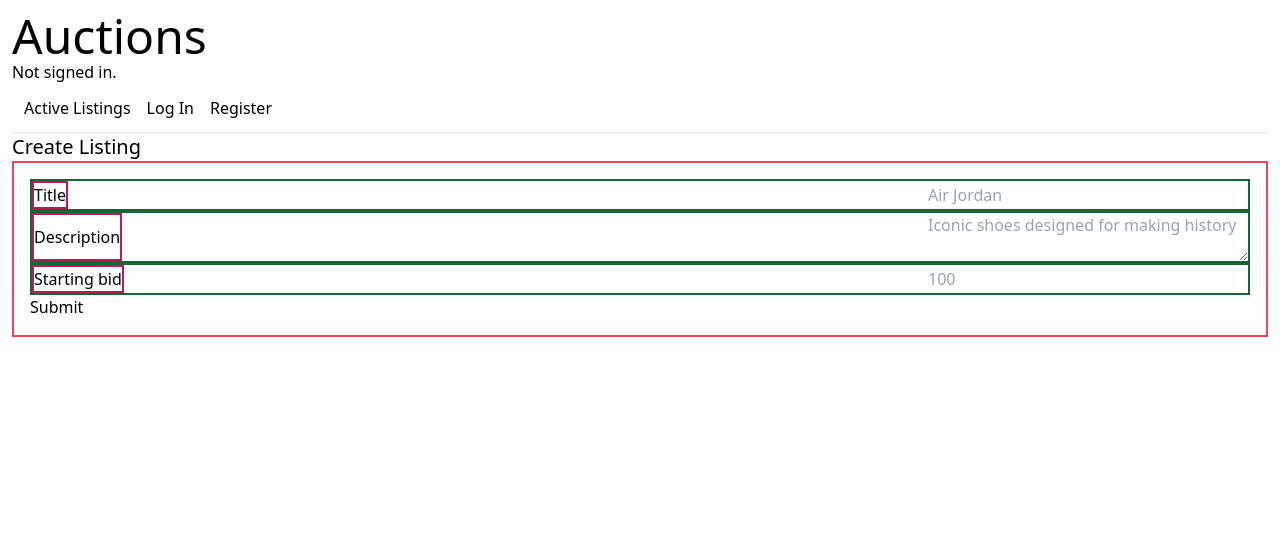
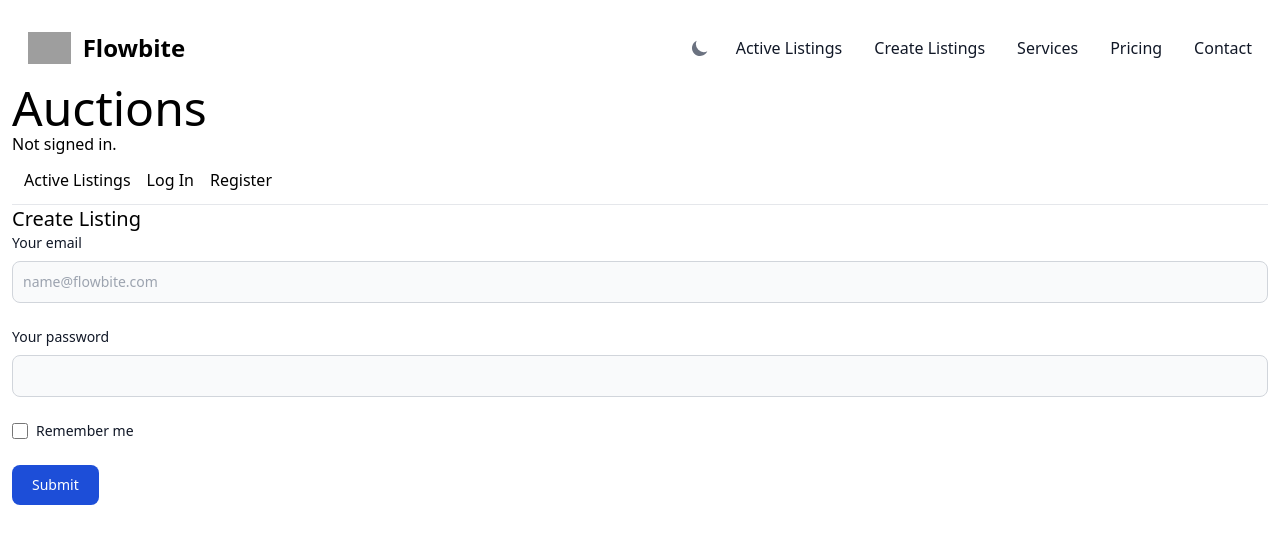
Before and after one commit to david-borja/commerce, a Django app: page /create in a window 1280 px wide. Shown: the top 544 px of the page. Run offline with Django 3.2, Linux system fonts and the light colour scheme; some libraries are stand-ins or nearby versions; grey boxes are pictures that could not be loaded.

Commit message:
add: dark mode and navbar set up

```diff
--- a/auctions/static/auctions/styles.css
+++ /dev/null
@@ -1,3 +0,0 @@
-body {
-    padding: 10px;
-}
--- /dev/null
+++ b/auctions/templates/auctions/components/dark-theme-button.html
@@ -0,0 +1,30 @@
+<button
+  id="theme-toggle"
+  type="button"
+  class="text-gray-500 dark:text-gray-400 hover:bg-gray-100 dark:hover:bg-gray-700 focus:outline-none focus:ring-4 focus:ring-gray-200 dark:focus:ring-gray-700 rounded-lg text-sm p-2.5"
+>
+  <svg
+    id="theme-toggle-dark-icon"
+    class="hidden w-5 h-5"
+    fill="currentColor"
+    viewBox="0 0 20 20"
+    xmlns="http://www.w3.org/2000/svg"
+  >
+    <path
+      d="M17.293 13.293A8 8 0 016.707 2.707a8.001 8.001 0 1010.586 10.586z"
+    ></path>
+  </svg>
+  <svg
+    id="theme-toggle-light-icon"
+    class="hidden w-5 h-5"
+    fill="currentColor"
+    viewBox="0 0 20 20"
+    xmlns="http://www.w3.org/2000/svg"
+  >
+    <path
+      d="M10 2a1 1 0 011 1v1a1 1 0 11-2 0V3a1 1 0 011-1zm4 8a4 4 0 11-8 0 4 4 0 018 0zm-.464 4.95l.707.707a1 1 0 001.414-1.414l-.707-.707a1 1 0 00-1.414 1.414zm2.12-10.607a1 1 0 010 1.414l-.706.707a1 1 0 11-1.414-1.414l.707-.707a1 1 0 011.414 0zM17 11a1 1 0 100-2h-1a1 1 0 100 2h1zm-7 4a1 1 0 011 1v1a1 1 0 11-2 0v-1a1 1 0 011-1zM5.05 6.464A1 1 0 106.465 5.05l-.708-.707a1 1 0 00-1.414 1.414l.707.707zm1.414 8.486l-.707.707a1 1 0 01-1.414-1.414l.707-.707a1 1 0 011.414 1.414zM4 11a1 1 0 100-2H3a1 1 0 000 2h1z"
+      fill-rule="evenodd"
+      clip-rule="evenodd"
+    ></path>
+  </svg>
+</button>
--- /dev/null
+++ b/auctions/templates/auctions/components/navbar.html
@@ -0,0 +1,86 @@
+{% load static %}
+<nav class="bg-white border-gray-200 dark:bg-gray-900">
+  <div
+    class="max-w-screen-xl flex flex-wrap items-center justify-end mx-auto p-4 gap-x-4"
+  >
+    <a href="https://flowbite.com/" class="flex items-center mr-auto">
+      <img
+        src="https://flowbite.com/docs/images/logo.svg"
+        class="h-8 mr-3"
+        alt="Flowbite Logo"
+      />
+      <span
+        class="self-center text-2xl font-semibold whitespace-nowrap dark:text-white"
+        >Flowbite</span
+      >
+    </a>
+    <button
+      id="triggerEl"
+      data-collapse-toggle="navbar-default"
+      type="button"
+      class="inline-flex items-center p-2 w-10 h-10 justify-center text-sm text-gray-500 rounded-lg md:hidden hover:bg-gray-100 focus:outline-none focus:ring-2 focus:ring-gray-200 dark:text-gray-400 dark:hover:bg-gray-700 dark:focus:ring-gray-600"
+      aria-controls="navbar-default"
+      aria-expanded="false"
+    >
+      <span class="sr-only">Open main menu</span>
+      <svg
+        class="w-5 h-5"
+        aria-hidden="true"
+        xmlns="http://www.w3.org/2000/svg"
+        fill="none"
+        viewBox="0 0 17 14"
+      >
+        <path
+          stroke="currentColor"
+          stroke-linecap="round"
+          stroke-linejoin="round"
+          stroke-width="2"
+          d="M1 1h15M1 7h15M1 13h15"
+        />
+      </svg>
+    </button>
+    {% include 'auctions/components/dark-theme-button.html' %}
+    <div class="hidden w-full md:block md:w-auto" id="navbar-default">
+      <ul
+        class="font-medium flex flex-col p-4 md:p-0 mt-4 border border-gray-100 rounded-lg bg-gray-50 md:flex-row md:space-x-8 md:mt-0 md:border-0 md:bg-white dark:bg-gray-800 md:dark:bg-gray-900 dark:border-gray-700"
+      >
+        <li>
+          <a
+            href="/"
+            class="block py-2 pl-3 pr-4 text-gray-900 rounded hover:bg-gray-100 md:hover:bg-transparent md:border-0 md:hover:text-blue-700 md:p-0 dark:text-white md:dark:hover:text-blue-500 dark:hover:bg-gray-700 dark:hover:text-white md:dark:hover:bg-transparent"
+            aria-current="page"
+            >Active Listings</a
+          >
+        </li>
+        <li>
+          <a
+            href="/create"
+            class="block py-2 pl-3 pr-4 text-gray-900 rounded hover:bg-gray-100 md:hover:bg-transparent md:border-0 md:hover:text-blue-700 md:p-0 dark:text-white md:dark:hover:text-blue-500 dark:hover:bg-gray-700 dark:hover:text-white md:dark:hover:bg-transparent"
+            >Create Listings</a
+          >
+        </li>
+        <li>
+          <a
+            href="#"
+            class="block py-2 pl-3 pr-4 text-gray-900 rounded hover:bg-gray-100 md:hover:bg-transparent md:border-0 md:hover:text-blue-700 md:p-0 dark:text-white md:dark:hover:text-blue-500 dark:hover:bg-gray-700 dark:hover:text-white md:dark:hover:bg-transparent"
+            >Services</a
+          >
+        </li>
+        <li>
+          <a
+            href="#"
+            class="block py-2 pl-3 pr-4 text-gray-900 rounded hover:bg-gray-100 md:hover:bg-transparent md:border-0 md:hover:text-blue-700 md:p-0 dark:text-white md:dark:hover:text-blue-500 dark:hover:bg-gray-700 dark:hover:text-white md:dark:hover:bg-transparent"
+            >Pricing</a
+          >
+        </li>
+        <li>
+          <a
+            href="#"
+            class="block py-2 pl-3 pr-4 text-gray-900 rounded hover:bg-gray-100 md:hover:bg-transparent md:border-0 md:hover:text-blue-700 md:p-0 dark:text-white md:dark:hover:text-blue-500 dark:hover:bg-gray-700 dark:hover:text-white md:dark:hover:bg-transparent"
+            >Contact</a
+          >
+        </li>
+      </ul>
+    </div>
+  </div>
+</nav>
--- a/auctions/templates/auctions/create.html
+++ b/auctions/templates/auctions/create.html
@@ -6,45 +6,22 @@
 
 {% block body %}
 <h2 class="text-xl">Create Listing</h2>
-<form class="flex flex-col items-start p-4 border-2 border-rose-500">
-  <!-- Title -->
-  <div class="flex justify-between w-full border-2 border-green-800">
-    <div class="flex items-center border-2 border-pink-700">
-      <p>Title</p>
+<form>
+  <div class="mb-6">
+    <label for="email" class="block mb-2 text-sm font-medium text-gray-900 dark:text-white">Your email</label>
+    <input type="email" id="email" class="bg-gray-50 border border-gray-300 text-gray-900 text-sm rounded-lg focus:ring-blue-500 focus:border-blue-500 block w-full p-2.5 dark:bg-gray-700 dark:border-gray-600 dark:placeholder-gray-400 dark:text-white dark:focus:ring-blue-500 dark:focus:border-blue-500" placeholder="name@flowbite.com" required>
+  </div>
+  <div class="mb-6">
+    <label for="password" class="block mb-2 text-sm font-medium text-gray-900 dark:text-white">Your password</label>
+    <input type="password" id="password" class="bg-gray-50 border border-gray-300 text-gray-900 text-sm rounded-lg focus:ring-blue-500 focus:border-blue-500 block w-full p-2.5 dark:bg-gray-700 dark:border-gray-600 dark:placeholder-gray-400 dark:text-white dark:focus:ring-blue-500 dark:focus:border-blue-500" required>
+  </div>
+  <div class="flex items-start mb-6">
+    <div class="flex items-center h-5">
+      <input id="remember" type="checkbox" value="" class="w-4 h-4 border border-gray-300 rounded bg-gray-50 focus:ring-3 focus:ring-blue-300 dark:bg-gray-700 dark:border-gray-600 dark:focus:ring-blue-600 dark:ring-offset-gray-800 dark:focus:ring-offset-gray-800" required>
     </div>
-    <input
-      class="w-1/2 max-w-xs rounded-sm"
-      autocomplete="off"
-      type="text"
-      name="title"
-      placeholder="Air Jordan"
-    />
+    <label for="remember" class="ml-2 text-sm font-medium text-gray-900 dark:text-gray-300">Remember me</label>
   </div>
-  <!-- Description -->
-  <div class="flex justify-between w-full border-2 border-green-800">
-    <div class="flex items-center border-2 border-pink-700">
-      <p>Description</p>
-    </div>
-    <textarea
-      class="w-1/2 max-w-xs rounded-sm"
-      name="description"
-      placeholder="Iconic shoes designed for making history"
-    ></textarea>
-  </div>
-  <!-- Starting bid -->
-  <div class="flex justify-between w-full border-2 border-green-800">
-    <div class="flex items-center border-2 border-pink-700">
-      <p>Starting bid</p>
-    </div>
-    <input
-      class="w-1/2 max-w-xs rounded-sm"
-      autocomplete="off"
-      type="number"
-      name="starting_bid"
-      placeholder="100"
-    />
-  </div>
-  <!-- Submit -->
-  <button type="submit" class="add-entry">Submit</button>
+  <button type="submit" class="text-white bg-blue-700 hover:bg-blue-800 focus:ring-4 focus:outline-none focus:ring-blue-300 font-medium rounded-lg text-sm w-full sm:w-auto px-5 py-2.5 text-center dark:bg-blue-600 dark:hover:bg-blue-700 dark:focus:ring-blue-800">Submit</button>
 </form>
+
 {% endblock %}
--- a/auctions/templates/auctions/layout.html
+++ b/auctions/templates/auctions/layout.html
@@ -5,15 +5,27 @@
 <html lang="en">
   <head>
     <title>{% block title %}Auctions{% endblock %}</title>
-        <!-- <link rel="stylesheet" href="https://stackpath.bootstrapcdn.com/bootstrap/4.4.1/css/bootstrap.min.css" integrity="sha384-Vkoo8x4CGsO3+Hhxv8T/Q5PaXtkKtu6ug5TOeNV6gBiFeWPGFN9MuhOf23Q9Ifjh" crossorigin="anonymous"> -->
     {% tailwind_css %}
-        <!-- <link href="{% static 'auctions/styles.css' %}" rel="stylesheet"> -->
+    <script>
+      // On page load or when changing themes, best to add inline in `head` to avoid FOUC
+      if (
+        localStorage.getItem('color-theme') === 'dark' ||
+        (!('color-theme' in localStorage) &&
+          window.matchMedia('(prefers-color-scheme: dark)').matches)
+      ) {
+        document.documentElement.classList.add('dark')
+      } else {
+        document.documentElement.classList.remove('dark')
+      }
+    </script>
   </head>
-    <body class="p-3">
+  <body class="p-3 dark:bg-gray-900">
+    {% include 'auctions/components/navbar.html' %}
     <h1 class="text-5xl">Auctions</h1>
     <div>
       {% if user.is_authenticated %}
-                Signed in as <strong>{{ user.username }}</strong>.
+        Signed in as
+      <strong>{{ user.username }}</strong>.
       {% else %}
         Not signed in.
       {% endif %}
@@ -38,8 +50,76 @@
       </li>
       {% endif %}
     </ul>
-        <hr>
-        {% block body %}
-        {% endblock %}
+    <hr />
+    {% block body %} {% endblock %}
+    <!-- DARK MODE SCRIPT -->
+    <script>
+      var themeToggleDarkIcon = document.getElementById(
+        'theme-toggle-dark-icon'
+      )
+      var themeToggleLightIcon = document.getElementById(
+        'theme-toggle-light-icon'
+      )
+
+      // Change the icons inside the button based on previous settings
+      if (
+        localStorage.getItem('color-theme') === 'dark' ||
+        (!('color-theme' in localStorage) &&
+          window.matchMedia('(prefers-color-scheme: dark)').matches)
+      ) {
+        themeToggleLightIcon.classList.remove('hidden')
+      } else {
+        themeToggleDarkIcon.classList.remove('hidden')
+      }
+
+      var themeToggleBtn = document.getElementById('theme-toggle')
+
+      themeToggleBtn.addEventListener('click', function () {
+        console.log('click')
+        // toggle icons inside button
+        themeToggleDarkIcon.classList.toggle('hidden')
+        themeToggleLightIcon.classList.toggle('hidden')
+
+        // if set via local storage previously
+        if (localStorage.getItem('color-theme')) {
+          if (localStorage.getItem('color-theme') === 'light') {
+            document.documentElement.classList.add('dark')
+            localStorage.setItem('color-theme', 'dark')
+          } else {
+            document.documentElement.classList.remove('dark')
+            localStorage.setItem('color-theme', 'light')
+          }
+
+          // if NOT set via local storage previously
+        } else {
+          if (document.documentElement.classList.contains('dark')) {
+            document.documentElement.classList.remove('dark')
+            localStorage.setItem('color-theme', 'light')
+          } else {
+            document.documentElement.classList.add('dark')
+            localStorage.setItem('color-theme', 'dark')
+          }
+        }
+      })
+    </script>
+    <!-- NAVBAR SCRIPT -->
+    <script defer>
+      const $targetEl = document.getElementById('navbar-default')
+      const $triggerEl = document.getElementById('triggerEl')
+
+      function toggleHamburguerMenu(isExpandedStr) {
+        if (isExpandedStr === 'true') {
+          $triggerEl.setAttribute('aria-expanded', 'false')
+          $targetEl.classList.add('hidden')
+        } else {
+          $triggerEl.setAttribute('aria-expanded', 'true')
+          $targetEl.classList.remove('hidden')
+        }
+      }
+      $triggerEl.addEventListener('click', () => {
+        const isExpandedStr = $triggerEl.getAttribute('aria-expanded')
+        toggleHamburguerMenu(isExpandedStr)
+      })
+    </script>
   </body>
 </html>
--- a/theme/static_src/tailwind.config.js
+++ b/theme/static_src/tailwind.config.js
@@ -6,6 +6,7 @@
  */
 
 module.exports = {
+    darkMode: 'class',
     content: [
         /**
          * HTML. Paths to Django template files that will contain Tailwind CSS classes.
```
Lines whose indentation alone changed are shown as unchanged.
